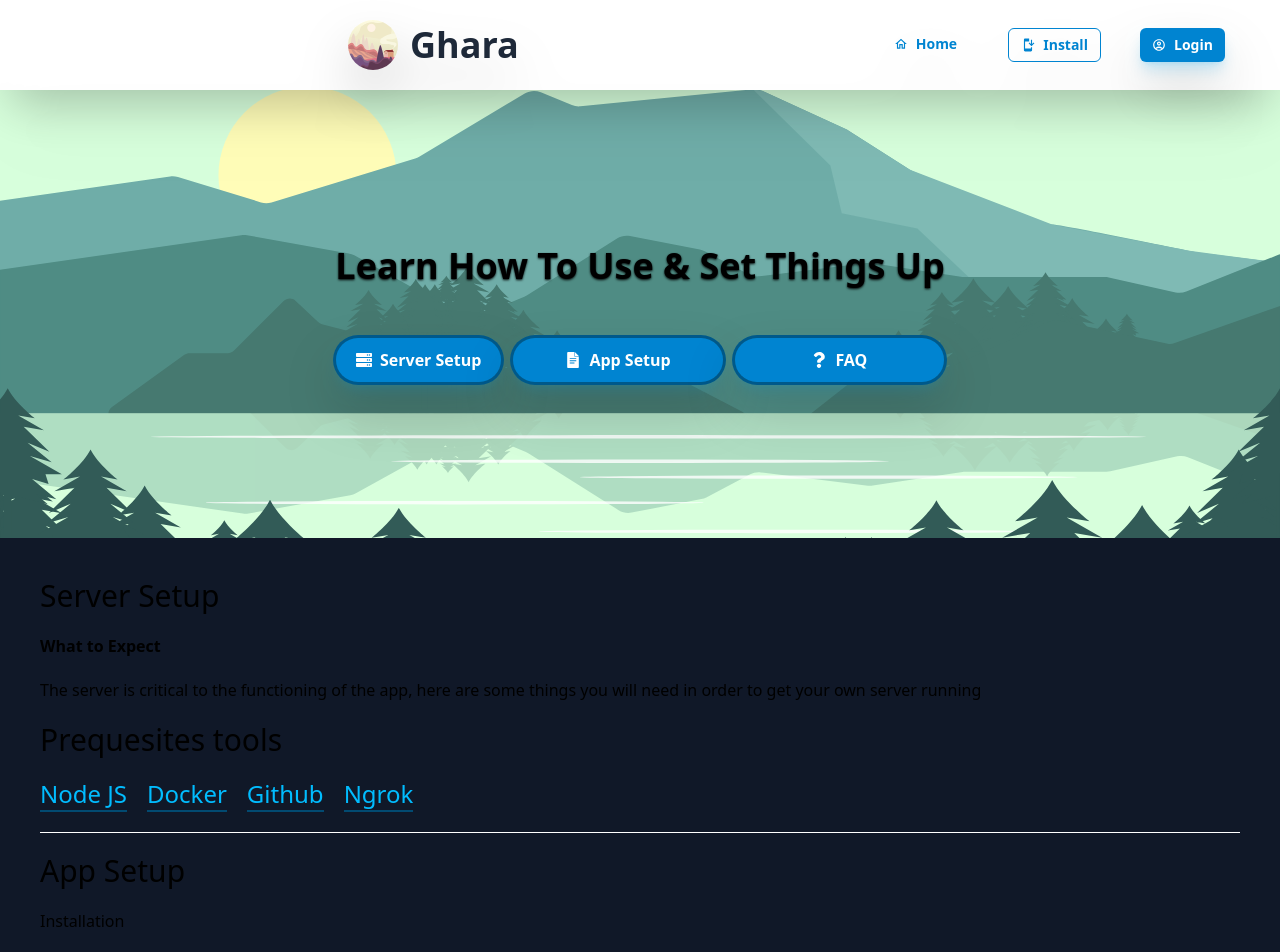
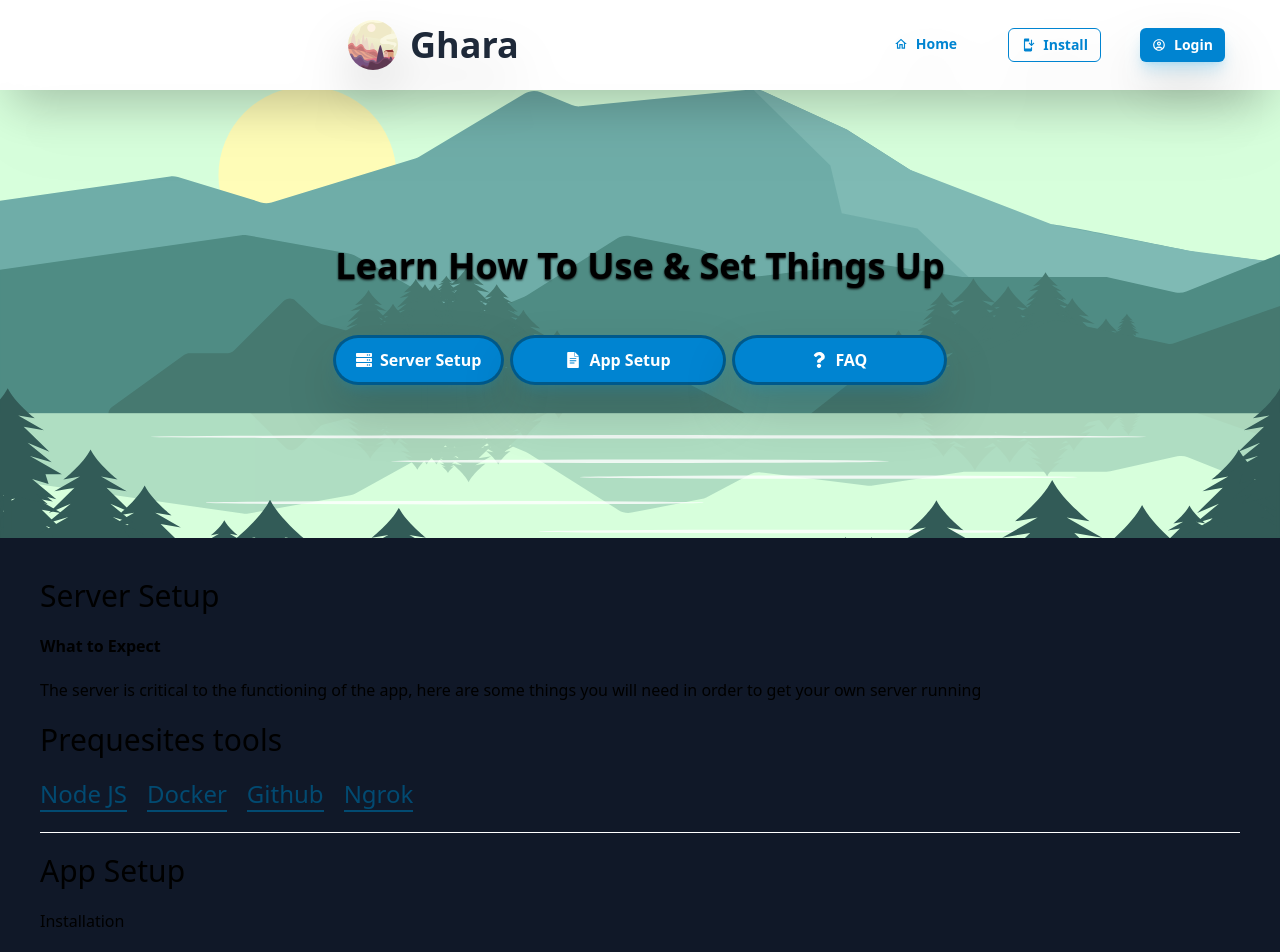
Before and after one commit to yashweblife/Ghara, a React (Vite) app in the folder client/web/: page /learn-more in a window 1280 px wide. Shown: the top 952 px of the page. Built offline with nearby package versions, Linux system fonts and the light colour scheme.

Commit message:
fix style

```diff
--- a/client/web/src/components/ui/LinkList/LinkList.tsx
+++ b/client/web/src/components/ui/LinkList/LinkList.tsx
@@ -10,7 +10,7 @@ export default function LinkList({ items }: LinkListProps) {
                 Object.keys(items).length > 0 && Object.keys(items).map((item) =>
                     <li key={item} className="border-b-2 border-b-sky-900 max-w-[150px] text-center">
                         <a href={items[item]}>
-                            <Text className="text-2xl text-sky-400 hover:text-sky-900">
+                            <Text className="text-2xl text-sky-900! hover:text-sky-700!">
                                 {item}
                             </Text>
                         </a>
```
